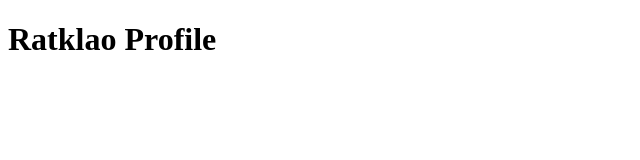
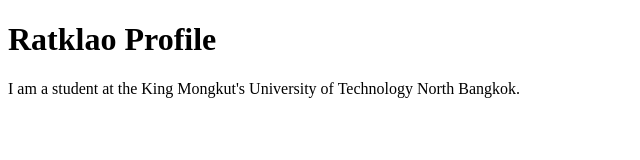
Before and after one commit to s6603051614011-creator/github-desktop-project, a plain HTML site: page index.html in a window 1280 px wide. Shown: the whole page, without its empty margins (0-640 px from the left). Drawn offline with Linux system fonts and the light colour scheme.

Commit message:
Add information
Add information

```diff
--- a/index.html
+++ b/index.html
@@ -7,5 +7,8 @@
 </head>
 <body>
     <h1>Ratklao Profile</h1>
+    <p>I am a student at the King Mongkut's University of Technology
+        North Bangkok.
+    </p>
 </body>
 </html>
```
